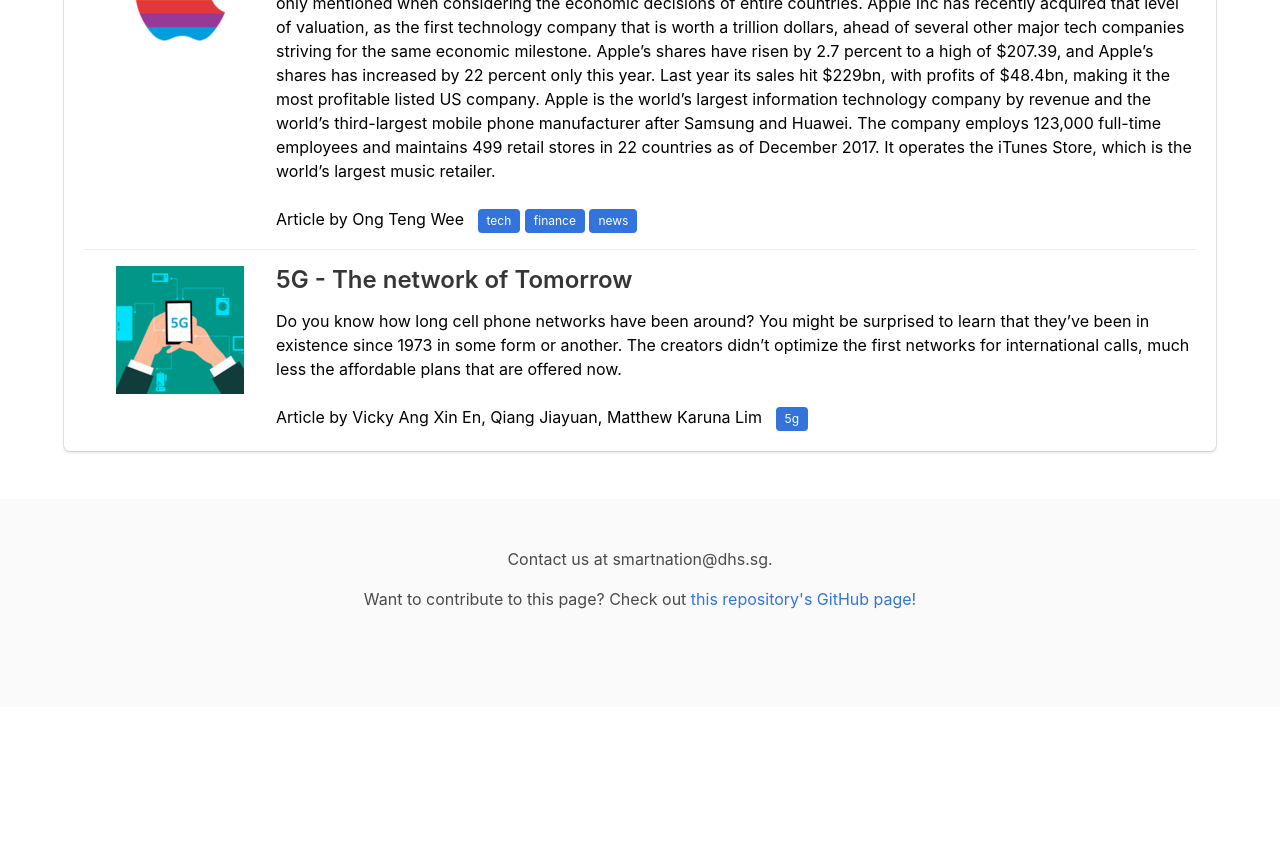
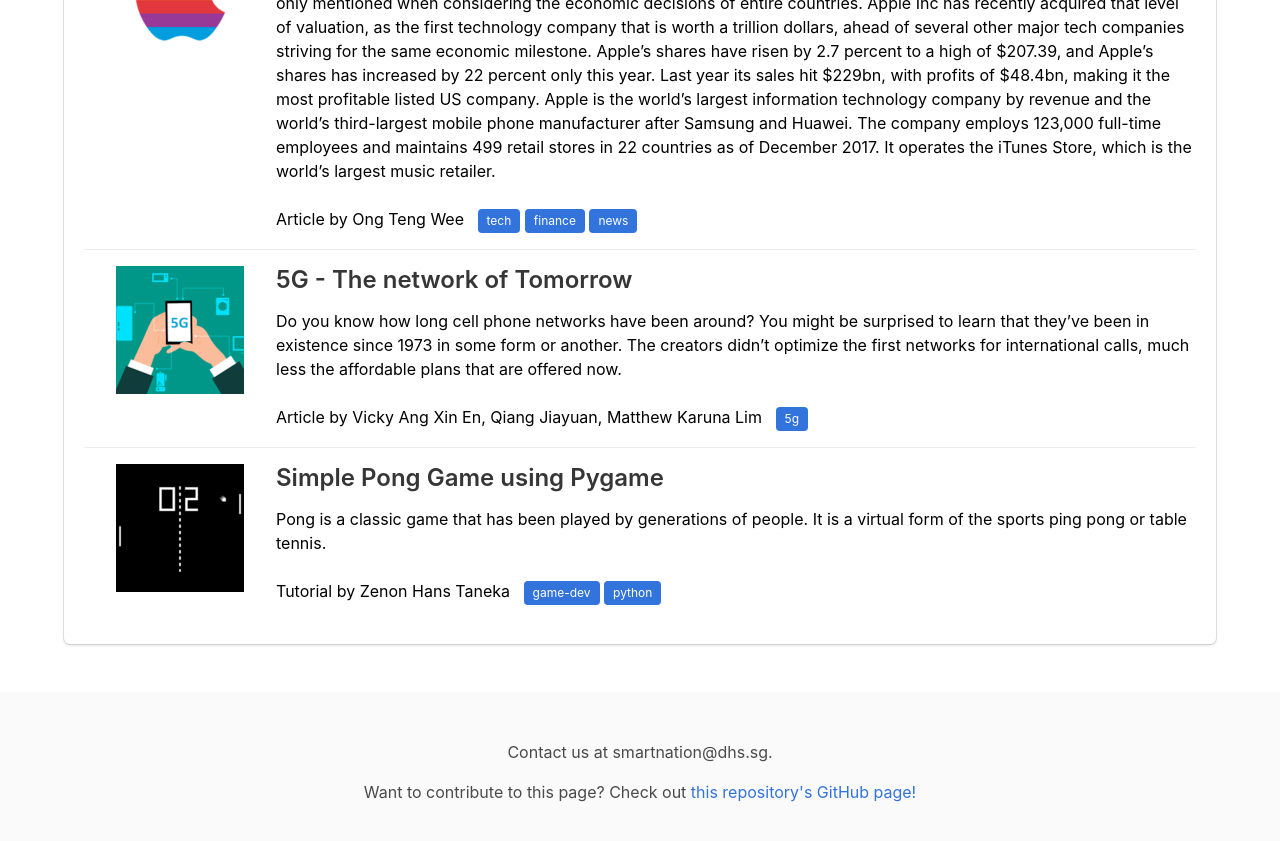
Before and after one commit to dunmanhigh/smarticc, a Jekyll site: the page built from index.md, in a window 1280 px wide and 900 px high, scrolled down 6374 px. Shown: the top 841 px of the window. Built offline with Jekyll 4.4.1, drawn with Linux system fonts in a browser that asks for light colours; before the commit the page ends 7081 px from its top, so only the background shows below that; part of the change alters nothing that is shown.

Commit message:
fix head info

```diff
--- a/_posts/Pong Tutorial.md
+++ b/_posts/2018-01-17-simple-pong-game-using-pygame.md
@@ -1,4 +1,3 @@
-# Python Pong Tutorial
 ---
 title: Simple Pong Game using Pygame
 categories: tutorial
```
